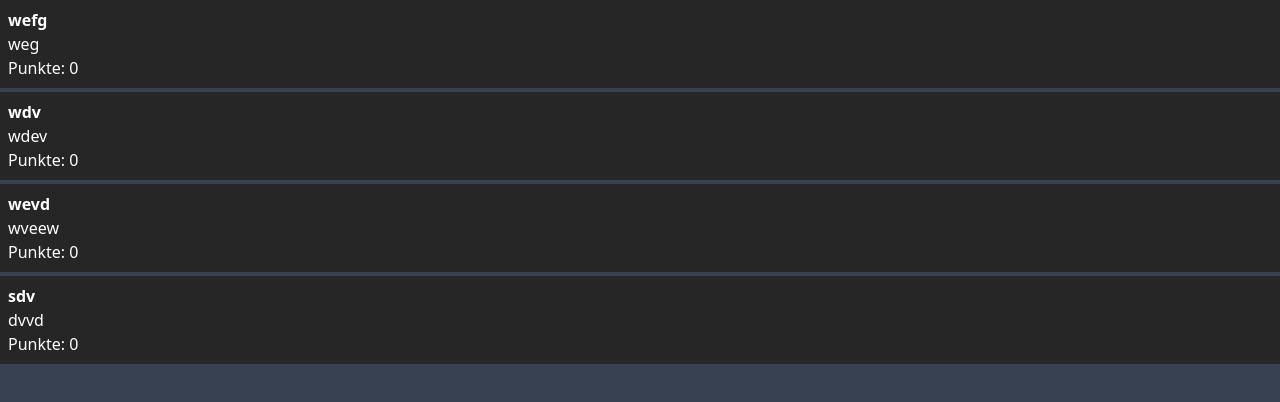
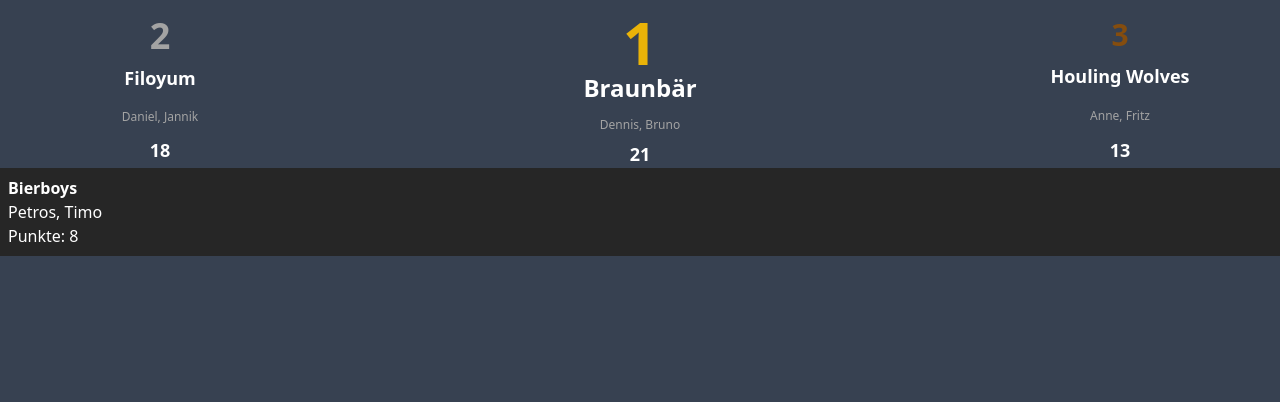
Before and after one commit to DennisGoe/sommerspiele_ranking, a React (Create React App) app: page / in a window 1280 px wide. Shown: the top 402 px of the page. Built offline with nearby package versions, Linux system fonts and the light colour scheme; the HTML template or start-up script is replaced by a standard one.

Commit message:
list sorting als prime teams now fully implemented

```diff
--- /dev/null
+++ b/src/components/primeTeamContainer.tsx
@@ -0,0 +1,49 @@
+import React from "react";
+import PrimeTeams from "./primeTeams";
+import store from "../store/store";
+import { useSelector } from "react-redux";
+
+const PrimeTeamContainer = () => {
+  const firstPlaceTeam = useSelector(
+    () => store.getState().ranking?.primeTeams[0]
+  );
+  const secondPlaceTeam = useSelector(
+    () => store.getState().ranking?.primeTeams[1]
+  );
+  const thirdPlaceTeam = useSelector(
+    () => store.getState().ranking?.primeTeams[2]
+  );
+  return (
+    <div className="flex w-screen pt-3">
+      {/*second place*/}
+      <PrimeTeams
+        name={secondPlaceTeam.name}
+        members={secondPlaceTeam.members}
+        score={secondPlaceTeam.score}
+        width={"w-1/4"}
+        fontSize={"text-lg"}
+        place={2}
+      />
+      {/*  first place */}
+      <PrimeTeams
+        name={firstPlaceTeam.name}
+        members={firstPlaceTeam.members}
+        score={firstPlaceTeam.score}
+        width={"w-2/4"}
+        fontSize={"text-2xl"}
+        place={1}
+      />
+      {/*  third place */}
+      <PrimeTeams
+        name={thirdPlaceTeam.name}
+        members={thirdPlaceTeam.members}
+        score={thirdPlaceTeam.score}
+        width={"w-1/4"}
+        fontSize={"text-lg"}
+        place={3}
+      />
+    </div>
+  );
+};
+
+export default PrimeTeamContainer;
--- a/src/components/primeTeams.tsx
+++ b/src/components/primeTeams.tsx
@@ -4,19 +4,32 @@ interface PrimeTeamsProps {
   name: string;
   members: string;
   score: number;
+  width: string;
+  fontSize: string;
+  place: number;
 }
 
 const PrimeTeams: FC<PrimeTeamsProps> = (props) => {
   return (
-    <div>
+    <div className={`${props.width} grid place-items-center ${props.fontSize}`}>
+      {props.place === 1 && (
+        <strong className="text-6xl text-yellow-500">{props.place}</strong>
+      )}
+      {props.place === 2 && (
+        <strong className="text-4xl text-neutral-400">{props.place}</strong>
+      )}
+      {props.place === 3 && (
+        <strong className="text-3xl text-yellow-800">{props.place}</strong>
+      )}
+
       <div>
-        <strong>{props.name}</strong>
+        <strong className="text-white text-md">{props.name}</strong>
       </div>
       <div>
-        <span>{props.members}</span>
+        <span className="text-neutral-400 text-xs">{props.members}</span>
       </div>
       <div>
-        <strong>{props.score}</strong>
+        <strong className="text-white text-lg">{props.score}</strong>
       </div>
     </div>
   );
--- a/src/pages/rankingPage.tsx
+++ b/src/pages/rankingPage.tsx
@@ -1,13 +1,16 @@
-import React from "react";
+import React, { useState } from "react";
 import store from "../store/store";
 import { useSelector } from "react-redux";
 import Team from "../components/team";
+import PrimeTeamContainer from "../components/primeTeamContainer";
 
 const RankingPage = () => {
   const teamList = useSelector(() => store.getState().ranking.teamList);
+  const [primeTeamsData, setPrimeTeamsData] = useState([]);
   return (
     <div className="bg-gray-700 w-full h-screen">
-      {teamList.map((team: any) => {
+      <PrimeTeamContainer />
+      {teamList.map((team: any, index: number) => {
         return (
           <Team
             name={team.name}
--- a/src/store/slices/ranking.ts
+++ b/src/store/slices/ranking.ts
@@ -4,9 +4,15 @@ const data = require("../../teams.json");
 
 interface stateInterface {
   teamList: any;
+  primeTeams: any;
 }
 const initialState: stateInterface = {
-  teamList: data,
+  teamList: data
+    .sort((a: any, b: any) => (a.score < b.score ? 1 : -1))
+    .slice(3, data.length),
+  primeTeams: data
+    .sort((a: any, b: any) => (a.score < b.score ? 1 : -1))
+    .slice(0, 3),
 };
 
 const rankingSlice = createSlice({
--- a/src/teams.json
+++ b/src/teams.json
@@ -1,22 +1,22 @@
 [
   {
-    "name": "wefg",
-    "members": "weg",
-    "score": 0
+    "name": "Filoyum",
+    "members": "Daniel, Jannik",
+    "score": 18
   },
   {
-    "name": "wdv",
-    "members": "wdev",
-    "score": 0
+    "name": "Braunbär",
+    "members": "Dennis, Bruno",
+    "score": 21
   },
   {
-    "name": "wevd",
-    "members": "wveew",
-    "score": 0
+    "name": "Houling Wolves",
+    "members": "Anne, Fritz",
+    "score": 13
   },
   {
-    "name": "sdv",
-    "members": "dvvd",
-    "score": 0
+    "name": "Bierboys",
+    "members": "Petros, Timo",
+    "score": 8
   }
 ]
```
